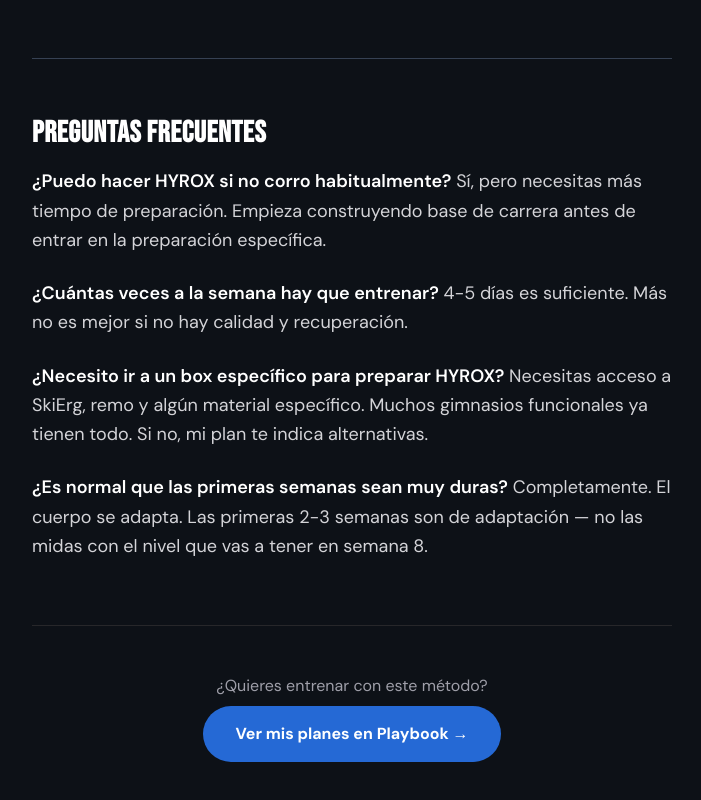
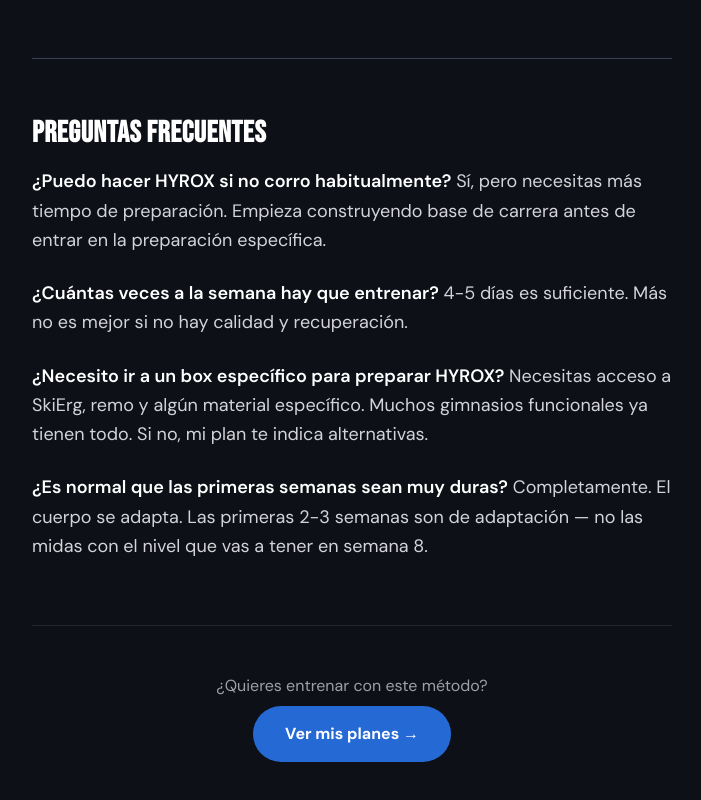
Before and after one commit to lijas23-hash/pacomontweb, a Next.js app: page /blog/como-prepararse-para-hyrox in a window 1280 px wide. Shown: the part 4374-5174 px from the top of the page, without its empty margins (288-989 px from the left). Built offline with nearby package versions, Linux system fonts and the light colour scheme.

Commit message:
fix blog CTA Playbook → app.pacomont.es, clean remaining schema Playbook refs

```diff
--- a/src/app/blog/[slug]/page.tsx
+++ b/src/app/blog/[slug]/page.tsx
@@ -103,12 +103,11 @@
         <div className="mt-16 border-t border-zinc-800 pt-12 text-center">
           <p className="text-zinc-400 mb-2">¿Quieres entrenar con este método?</p>
           <Link
-            href="https://my.playbookapp.io/pacomont"
-            target="_blank"
+            href="https://app.pacomont.es"
             rel="noopener noreferrer"
             className="inline-block bg-blue-500/80 hover:bg-blue-500 text-white font-bold px-8 py-4 rounded-full transition-colors"
           >
-            Ver mis planes en Playbook →
+            Ver mis planes →
           </Link>
         </div>
       </main>
--- a/src/app/page.tsx
+++ b/src/app/page.tsx
@@ -53,7 +53,7 @@
   name: "Pacomont",
   url: "https://www.pacomont.es",
   description:
-    "Web oficial de Pacomont, embajador HYROX en España. Planes de entrenamiento, app Playbook y descuentos exclusivos.",
+    "Web oficial de Pacomont, embajador HYROX en España. Programas de entrenamiento y nutrición en app.pacomont.es y descuentos exclusivos.",
   potentialAction: {
     "@type": "SearchAction",
     target: "https://pacomont.es/blog?q={search_term_string}",
@@ -148,7 +148,7 @@
     },
     {
       "@type": "Question",
-      name: "¿Funciona la app Playbook en iOS y Android?",
+      name: "¿Funciona la app Pacomont en iOS y Android?",
       acceptedAnswer: {
         "@type": "Answer",
         text: "Sí, la app de Pacomont está disponible en iOS y Android. Accedes a todos tus planes directamente desde el móvil, con seguimiento de sesiones, cargas y progresión semana a semana. La suscripción incluye entrenamiento + nutrición por 9,99€/mes.",
```
